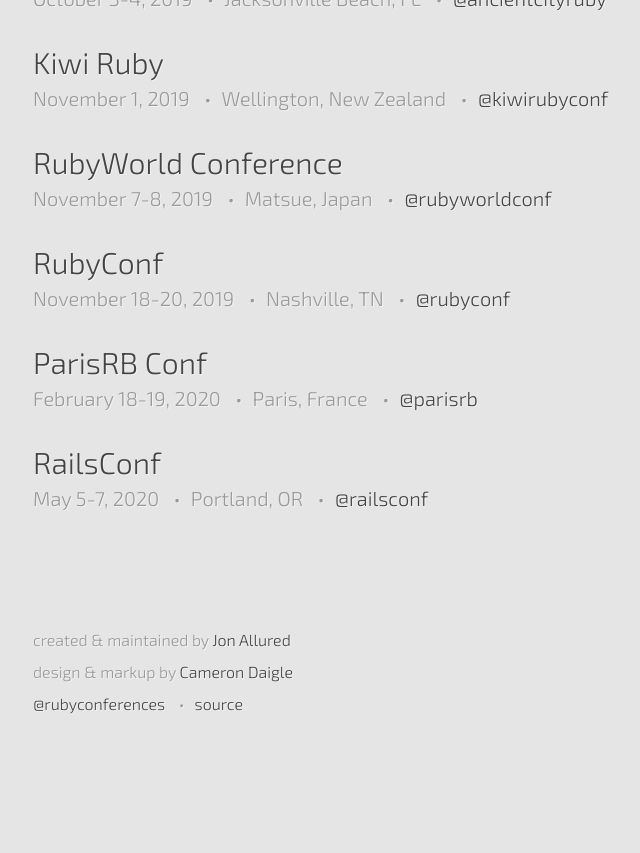
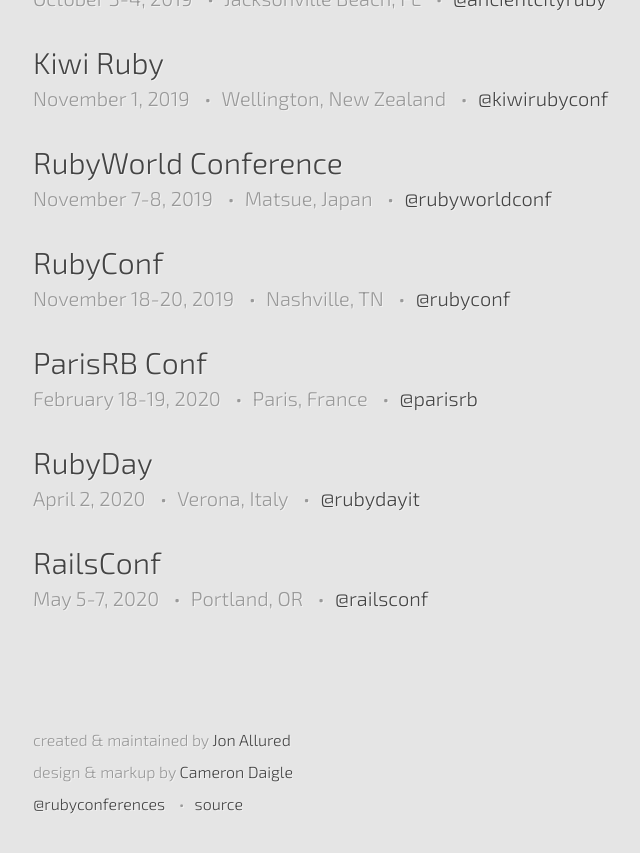
Before and after one commit to ruby-conferences/ruby-conferences.github.io, a Jekyll site: the page built from index.html, in a window 1280 px wide and 900 px high, scrolled down 1118 px. Shown: the top 853 px of the window, without its empty margins (207-847 px from the left). Built offline with Jekyll 4.4.1, drawn with Linux system fonts in a browser that asks for light colours; before the commit the page ends 1918 px from its top, so only the background shows below that.

Commit message:
Add RubyDay Italy 2020

```diff
--- a/_data/conferences.yml
+++ b/_data/conferences.yml
@@ -1807,6 +1807,13 @@
   dates: "February 18-19, 2020"
   twitter: parisrb
 
+- name: RubyDay
+  location: Verona, Italy
+  start_date: 02/04/2020
+  dates: "April 2, 2020"
+  url: https://2020.rubyday.it/
+  twitter: rubydayit
+
 - name: RailsConf
   location: Portland, OR
   start_date: 05/05/2020
```
